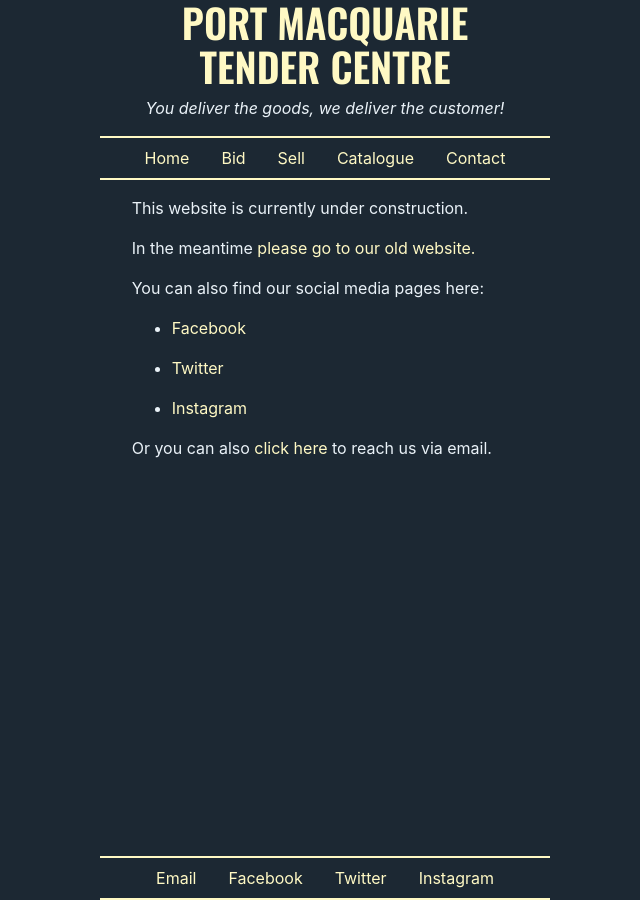
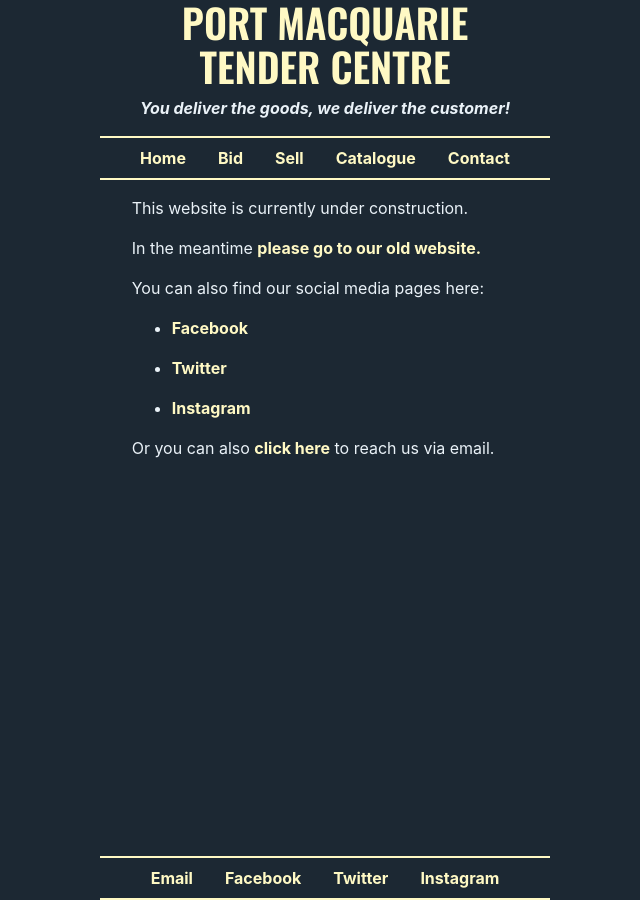
Before and after one commit to tendercentre/tendercentre.github.io, a Jekyll site: the page built from index.md, in a window 1280 px wide. Shown: the whole page, without its empty margins (315-955 px from the left). Built offline with Jekyll 4.4.1, drawn with Linux system fonts in a browser that asks for light colours; nearby versions of some CDN libraries.

Commit message:
Minor style tweaks

```diff
--- a/_layouts/default.html
+++ b/_layouts/default.html
@@ -23,7 +23,7 @@
 </head>
 
 <body>
-  <header class="text-center">
+  <header class="text-center font-weight-bold">
     <div>
       <h1 id="site-title" class="font-weight-bold text-uppercase"><a href="/">Port Macquarie<br>Tender Centre</a></h1>
       <p id="site-tagline" class="font-italic">You deliver the goods, we deliver the customer!</p>
@@ -58,7 +58,7 @@
     </div>
   </div>
 
-  <footer class="footer justify-content-center">
+  <footer class="footer justify-content-center font-weight-bold">
     <div class="d-flex justify-content-center flex-wrap">
       <a class="nav-link" href="mailto:{{ 'hello@pmtc.com.au' | encode_email }}">Email</a>
       <a class="nav-link" href="https://facebook.com/tendercentre">Facebook</a>
--- a/css/main.css
+++ b/css/main.css
@@ -22,10 +22,12 @@ body {
 
 a {
   color: #fff9c4;
+  font-weight: bold;
 }
 
 a:hover {
-  color: #fff9c4;
+  color: #fff171;
+  text-decoration: none;
 }
 
 
```
